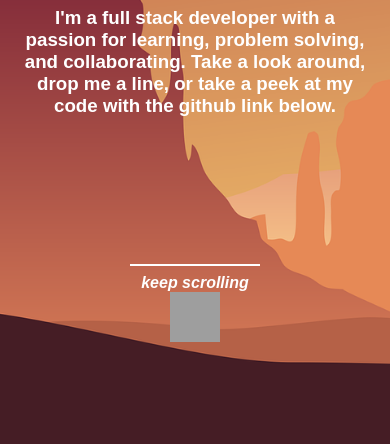
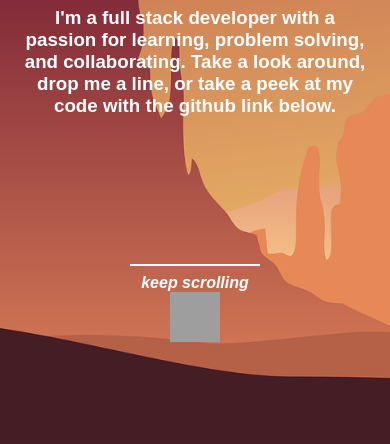
Before and after one commit to Chrisgolden77/Personal-Site, a Gatsby site: page / in a window 390 px wide. Shown: the part 347-791 px from the top of the page. Built offline with nearby package versions, Linux system fonts and the light colour scheme; Gatsby itself is replaced by a stand-in of ours; grey boxes are pictures that could not be loaded.

Commit message:
changes background to center on mobile

```diff
--- a/src/components/layout.css
+++ b/src/components/layout.css
@@ -102,7 +102,7 @@ body {
   }
   #layout {
     background-size: 1500px !important ;
-    background-position: bottom center !important;
+    background-position: center !important;
     grid-template-rows: 0 calc(100% - 50px) 50px !important;
   }
   .mobile-home-link {
```
